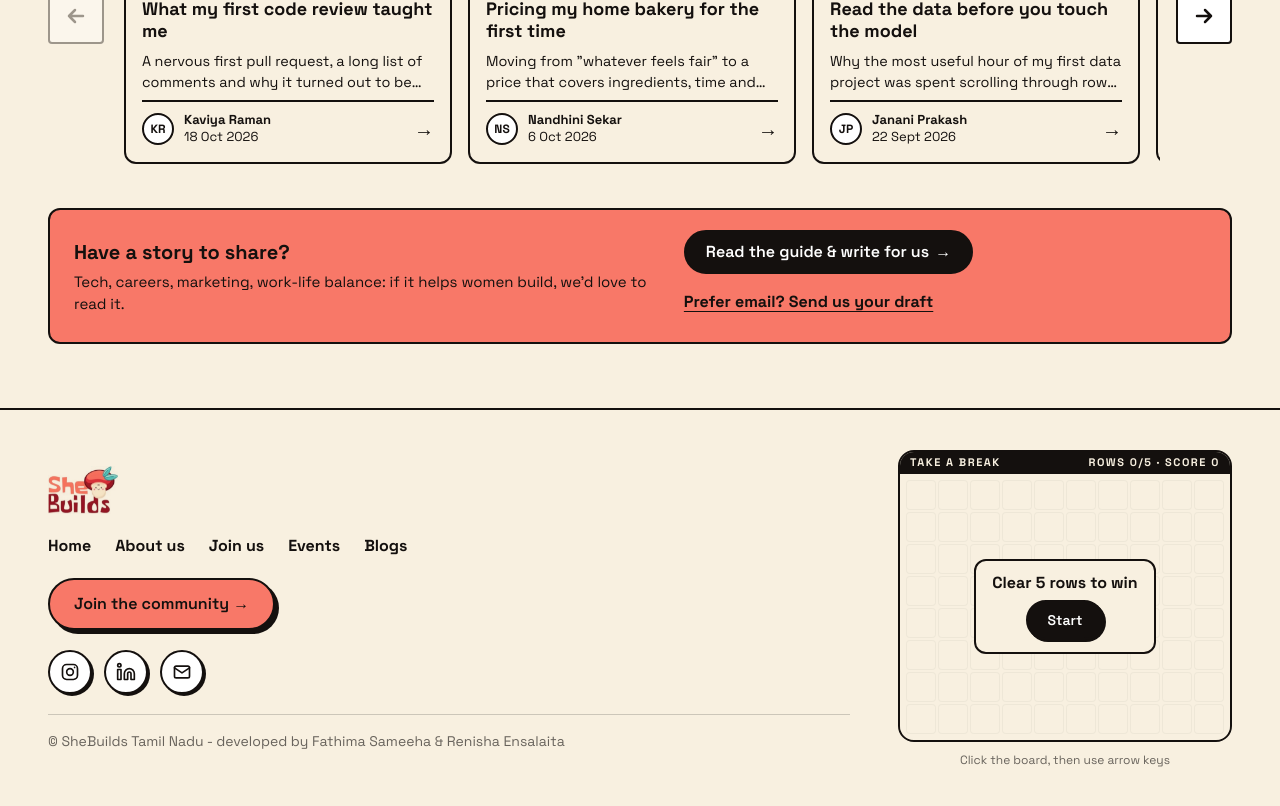
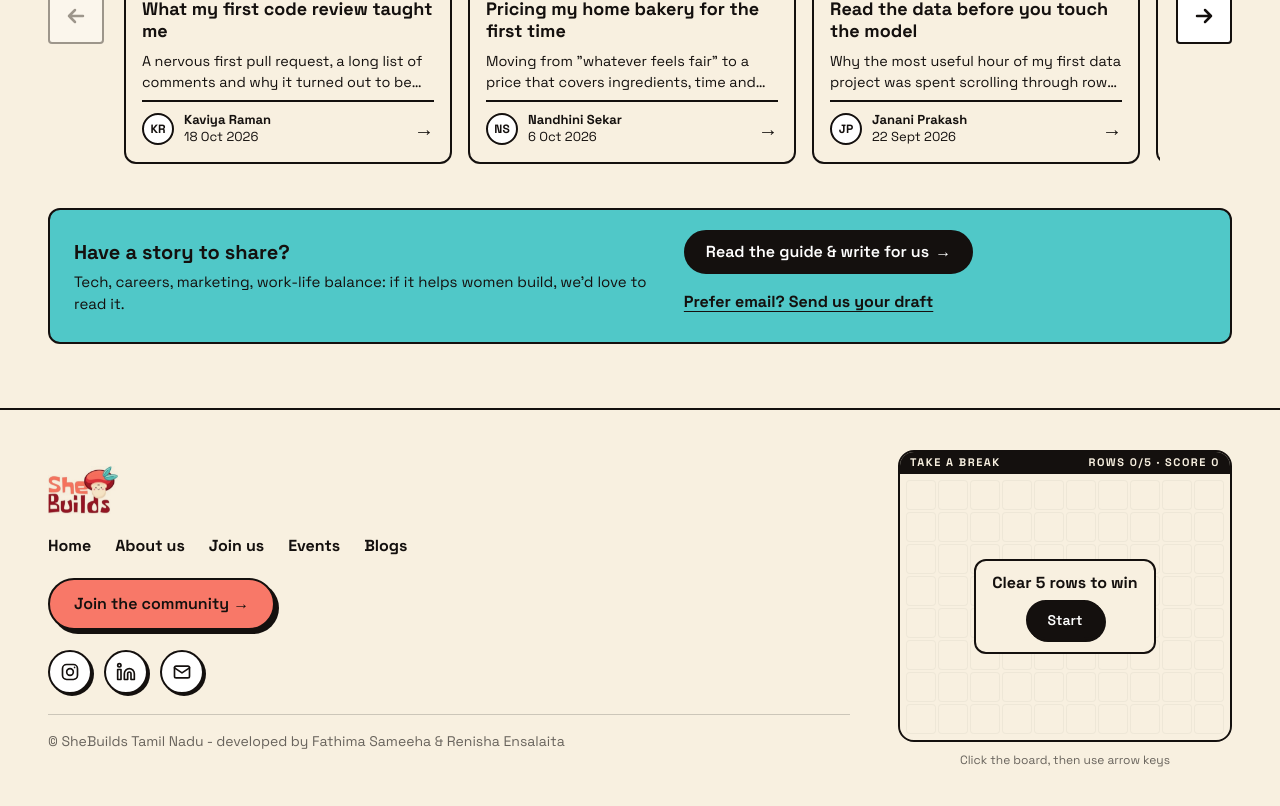
Before and after one commit to renisha18/sheBuildsTN, a React (Vite) app: page /#home in a window 1280 px wide. Shown: the part 4671-5477 px from the top of the page. Built offline with nearby package versions, Linux system fonts and the light colour scheme.

Commit message:
Box change 2

```diff
--- a/src/components/ContributeBox.css
+++ b/src/components/ContributeBox.css
@@ -1,5 +1,5 @@
-/* The "contribute" box (ContributeBox.jsx): the same colour as the "Join the community" button
-   (--color-accent), ink border and text, hard shadow. Stacks on phones, one row from md. */
+/* The "contribute" box (ContributeBox.jsx): by default the same colour as the "Join the community"
+   button (--color-accent), ink border and text, hard shadow. Stacks on phones, one row from md. */
 .contribute-box {
   display: flex;
   flex-direction: column;
@@ -13,6 +13,11 @@
   box-shadow: var(--shadow-brutal);
   color: var(--color-ink);
   font-family: var(--font-body);
+}
+
+/* tone="teal": the navbar's active-pill teal (Blogs). Border, shadow and ink text stay. */
+.contribute-box--teal {
+  background: var(--color-accent-alt);
 }
 
 @media (width >= 48rem) {
--- a/src/components/ContributeBox.jsx
+++ b/src/components/ContributeBox.jsx
@@ -5,18 +5,21 @@ import '../sections/blogs/Blogs.css'
 const NewTab = () => <span className="blogs__sr-only"> (opens in a new tab)</span>
 
 /**
- * The "contribute" box: coral card, ink border, hard shadow, a black pill link. Used at the end of
+ * The "contribute" box: coral (or teal) card, ink border, hard shadow, a black pill link. Used at the end of
  * the All events timeline and as the Blogs "write for us" strip, so the two always match.
  * title          the box's first line
  * titleAs        its element: 'p' (default), 'h2', 'h3' ...
  * text           optional line under the title
  * linkLabel/href the pill (opens in a new tab)
  * secondaryLabel/secondaryHref  optional plain link next to the pill (opens in a new tab)
+ * tone           'community' (default): the coral of the "Join the community" button
+ *                'teal': the teal of the navbar's active pill
  * className      extra classes for placement
  */
-export default function ContributeBox({ title, titleAs: Title = 'p', text, linkLabel, href, secondaryLabel, secondaryHref, className = '' }) {
+export default function ContributeBox({ title, titleAs: Title = 'p', text, linkLabel, href, secondaryLabel, secondaryHref, tone = 'community', className = '' }) {
+  const toneClass = tone === 'teal' ? 'contribute-box--teal' : ''
   return (
-    <div className={`contribute-box ${className}`.trim()}>
+    <div className={`contribute-box ${toneClass} ${className}`.replace(/\s+/g, ' ').trim()}>
       <div className="contribute-box__text">
         <Title className="contribute-box__title">{title}</Title>
         {text && <p className="contribute-box__copy">{text}</p>}
--- a/src/sections/blogs/WriteForUs.jsx
+++ b/src/sections/blogs/WriteForUs.jsx
@@ -27,6 +27,7 @@ export default function WriteForUs({ variant = 'strip', headingLevel = 3 }) {
       href={primaryHref}
       secondaryLabel={GUIDE_URL ? 'Prefer email? Send us your draft' : null}
       secondaryHref={GUIDE_URL ? SUBMIT_BLOG_URL : null}
+      tone="teal"
     />
   )
 }
```
